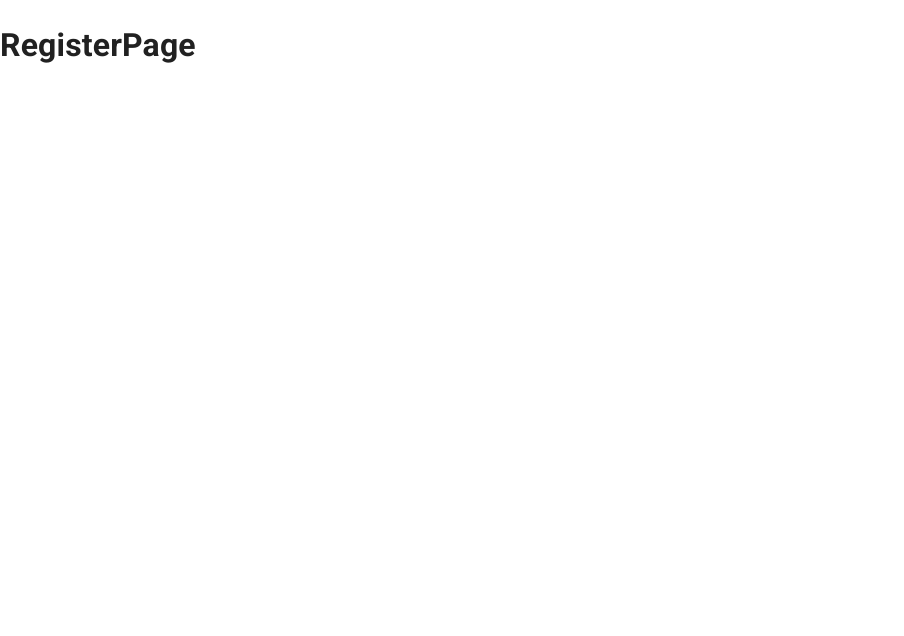
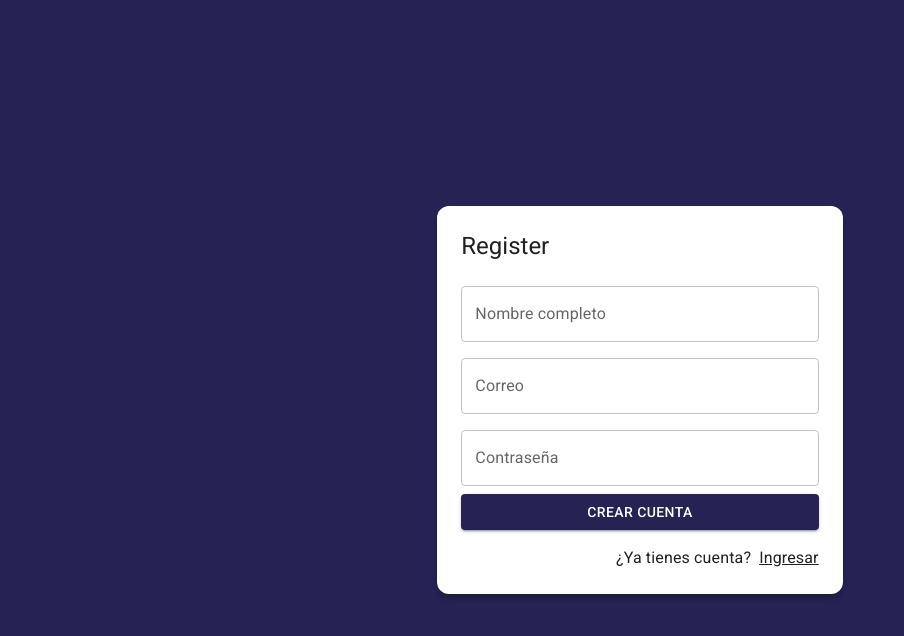
Before and after one commit to DiogoAlip/JournalApp, a React (Vite) app: page /auth/register in a window 1280 px wide. Shown: the top 636 px of the page, without its empty margins (0-904 px from the left). Built offline with nearby package versions, Linux system fonts and the light colour scheme.

Commit message:
feat: JournalPage and RegisterPage

```diff
--- a/src/auth/pages/RegisterPage.tsx
+++ b/src/auth/pages/RegisterPage.tsx
@@ -1,7 +1,55 @@
+import { Button, Link, TextField, Typography } from "@mui/material";
+import { Link as RouterLink } from "react-router-dom";
+import Grid from "@mui/material/Grid2";
+import { AuthLayout } from "../layout/AuthLayout";
+
 export const RegisterPage = () => {
   return (
-    <>
-      <h1>RegisterPage</h1>
-    </>
+    <AuthLayout title="Register">
+      <form action="">
+        <Grid container>
+          <Grid sx={{ mt: 2 }} size={{ xs: 12 }}>
+            <TextField
+              label="Nombre completo"
+              type="text"
+              placeholder="Nombre completo"
+              fullWidth
+            />
+          </Grid>
+          <Grid sx={{ mt: 2 }} size={{ xs: 12 }}>
+            <TextField
+              label="Correo"
+              type="email"
+              placeholder="correo@ejemplo.com"
+              fullWidth
+            />
+          </Grid>
+          <Grid sx={{ mt: 2 }} size={{ xs: 12 }}>
+            <TextField
+              label="Contraseña"
+              type="password"
+              placeholder="Confirmar Contraseña"
+              fullWidth
+            />
+          </Grid>
+          <Grid size={{ xs: 12 }} sx={{ mb: 2, mt: 1 }}>
+            <Button variant="contained" fullWidth>
+              Crear cuenta
+            </Button>
+          </Grid>
+          <Grid
+            container
+            direction="row"
+            justifyContent="end"
+            size={{ xs: 12 }}
+          >
+            <Typography sx={{ mr: 1 }}>¿Ya tienes cuenta?</Typography>
+            <Link color="inherit" component={RouterLink} to="/auth/login">
+              Ingresar
+            </Link>
+          </Grid>
+        </Grid>
+      </form>
+    </AuthLayout>
   );
 };
--- a/src/journal/pages/JournalPage.tsx
+++ b/src/journal/pages/JournalPage.tsx
@@ -1,11 +1,12 @@
 import { Typography } from "@mui/material";
 import { MailOutline } from "@mui/icons-material";
+import { JournalLayout } from "../../auth/layout/JournalLayout";
 
 export const JournalPage = () => {
   return (
-    <>
-      <Typography variant="h1">JournalPage</Typography>
+    <JournalLayout>
+      <Typography>JournalPage</Typography>
       <MailOutline />
-    </>
+    </JournalLayout>
   );
 };
```
